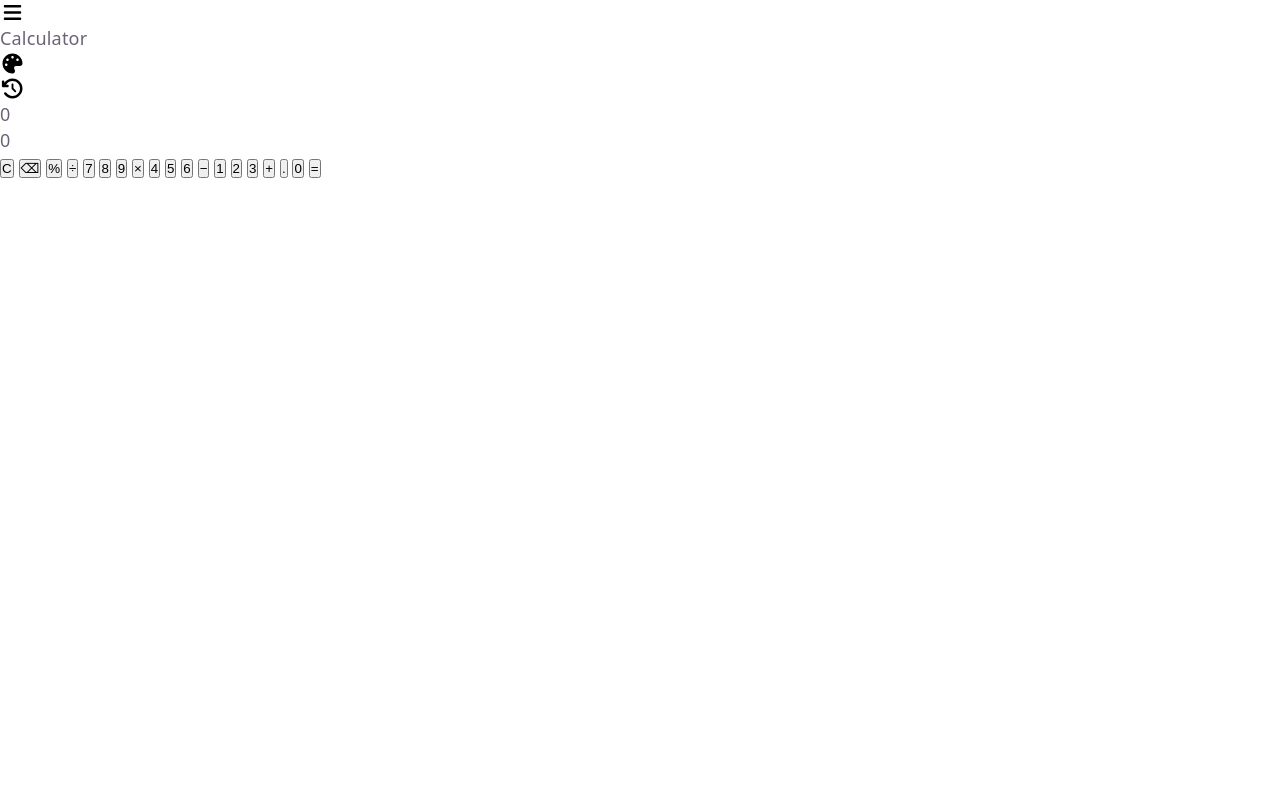
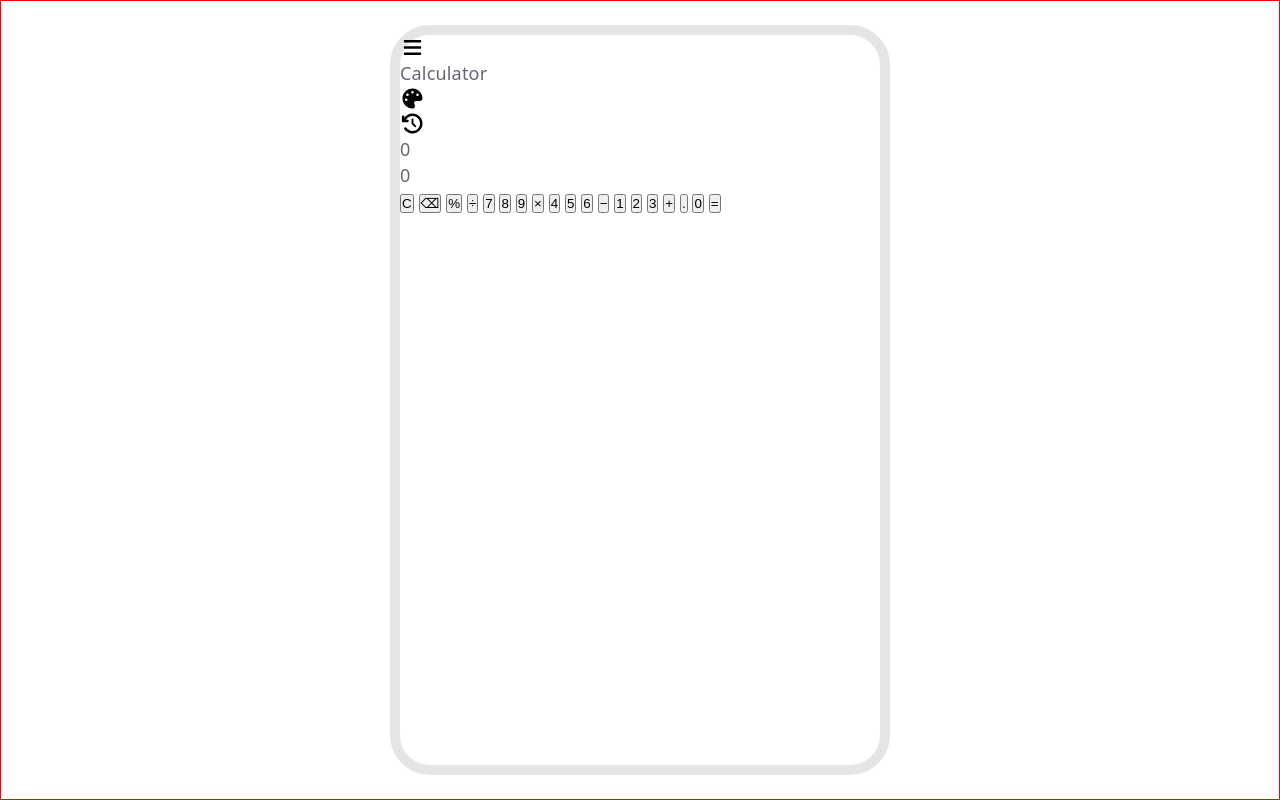
Before and after one commit to hapakjm/calculator-app, a website built with Vite: page calculator-js/index.html in a window 1280 px wide. Built offline with nearby package versions, Linux system fonts and the light colour scheme.

Commit message:
Add body and main styles to style.css

```diff
--- a/calculator-js/src/style.css
+++ b/calculator-js/src/style.css
@@ -63,3 +63,22 @@ img {
 html {
   scrollbar-width: none;
 }
+
+body {
+  width: 100%;
+  min-height: 100svh;
+  display: flex;
+  flex-direction: column;
+  justify-content: center;
+  align-items: center;
+  border: 1px solid red;
+}
+
+main {
+  width: 500px;
+  max-width: 500px;
+  aspect-ratio: 1 / 1.5;
+  border: 10px solid var(--border);
+  border-radius: 40px;
+  corner-shape: squircle;
+}
```
